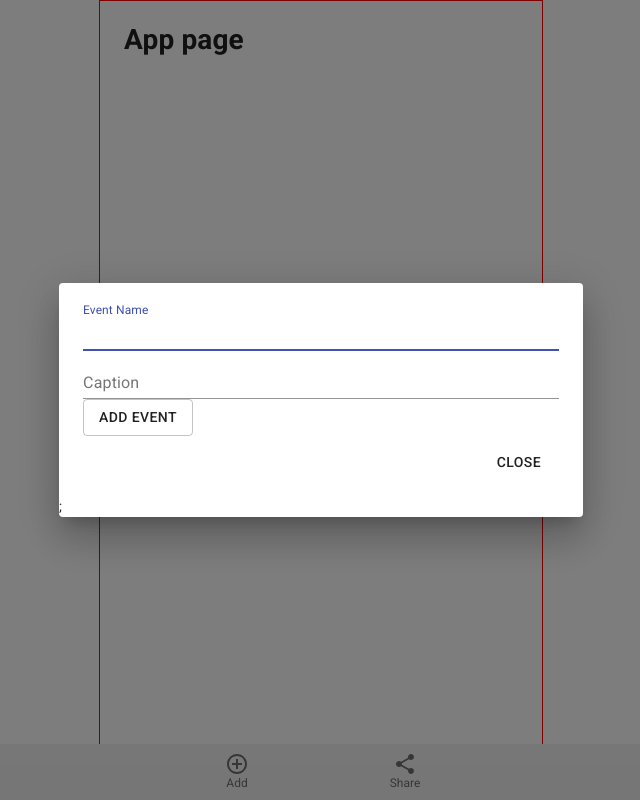
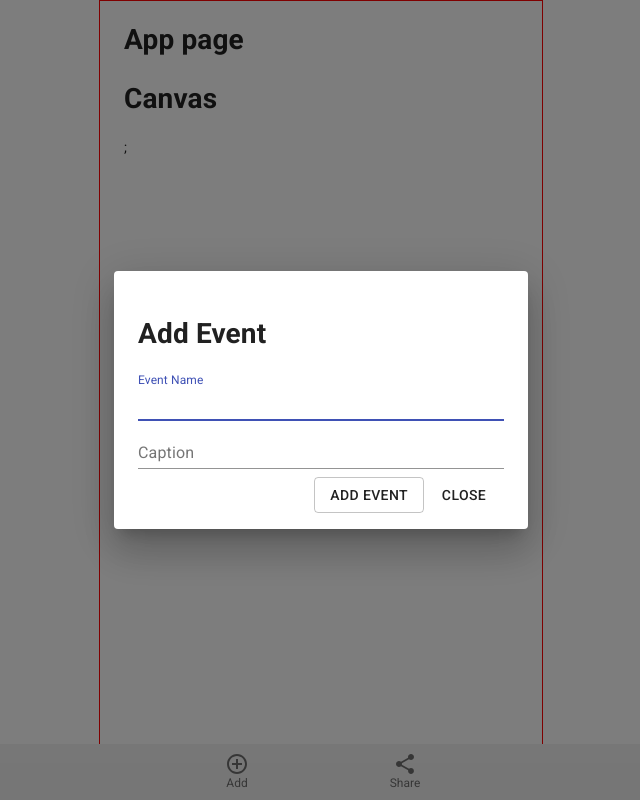
Before and after one commit to bigjloo/NZMSA-Phase2, a React (Create React App) app: page / in a window 1280 px wide. Both pictures are taken after a click on the button "Add". Shown: the whole page, without its empty margins (319-959 px from the left). Built offline with nearby package versions, Linux system fonts and the light colour scheme.

Commit message:
DONE timeline with overflow bug. TODO azure pipeline, camera testing

```diff
--- a/package.json
+++ b/package.json
@@ -4,6 +4,7 @@
   "private": true,
   "dependencies": {
     "@material-ui/icons": "^4.11.2",
+    "@material-ui/lab": "^4.0.0-alpha.60",
     "@reduxjs/toolkit": "^1.6.1",
     "@testing-library/jest-dom": "^5.11.4",
     "@testing-library/react": "^11.1.0",
--- a/src/App.tsx
+++ b/src/App.tsx
@@ -6,10 +6,12 @@ import { styled } from "@material-ui/core/styles";
 
 import BottomSticky from "./components/BottomSticky";
 import EventDialog from "./components/EventDialog";
+import Canvas from "./components/Canvas";
 
 const ContainerWithBorders = styled(Container)({
   border: "1px solid red",
   height: "100vh",
+  maxWidth: "xs",
 });
 
 function App() {
@@ -22,6 +24,7 @@ function App() {
   return (
     <ContainerWithBorders maxWidth="xs">
       <h1>App page</h1>
+      <Canvas />
       <EventDialog />
       <BottomSticky openModal={openModal} />
     </ContainerWithBorders>
--- /dev/null
+++ b/src/components/Canvas.tsx
@@ -0,0 +1,17 @@
+import EventTimeline from "./EventTimeline";
+import { styled } from "@material-ui/core/styles";
+
+const Canvas = () => {
+  return (
+    <>
+      <h1>Canvas</h1>;
+      <EventTimeline />
+    </>
+  );
+};
+
+const CanvasStyled = styled(Canvas)({
+  maxWidth: "100%",
+});
+
+export default Canvas;
--- a/src/components/EventDialog.tsx
+++ b/src/components/EventDialog.tsx
@@ -1,24 +1,45 @@
-import { useSelector, useDispatch } from "react-redux";
+import { useRef } from "react";
+
+import { useAppDispatch, useAppSelector } from "../hooks/storeHooks";
 import { toggleDialog } from "../store/dialogReducer";
+import { addEvent } from "../store/eventReducer";
 
 import EventForm from "./EventForm";
+import EventList from "./EventList";
 import Dialog from "@material-ui/core/Dialog";
-import { RootState, AppDispatch } from "../common/types_interfaces";
 
 const EventDialog = () => {
-  const open = useSelector((state: RootState) => state.dialog.isOpen);
+  const nameRef = useRef<HTMLInputElement>();
+  const captionRef = useRef<HTMLInputElement>();
 
-  const dispatch = useDispatch<AppDispatch>();
+  const open = useAppSelector((state) => state.dialog.isOpen);
+  const dispatch = useAppDispatch();
 
   const toggleHandler = () => {
     dispatch(toggleDialog());
   };
 
-  const addEvent = () => {};
+  const onAddEvent = () => {
+    const payload = {
+      name: nameRef.current ? nameRef.current.value : "",
+      caption: captionRef.current ? captionRef.current.value : "",
+    };
+    dispatch(addEvent(payload));
+  };
+
+  const onRemoveEvent = () => {
+    console.log("on remove event");
+  };
 
   return (
-    <Dialog open={open}>
-      <EventForm addEvent={addEvent} toggleHandler={toggleHandler} />;
+    <Dialog open={open} onClose={toggleHandler}>
+      <EventList onRemoveEvent={onRemoveEvent} />
+      <EventForm
+        onAddEvent={onAddEvent}
+        toggleDialogHandler={toggleHandler}
+        nameRef={nameRef}
+        captionRef={captionRef}
+      />
     </Dialog>
   );
 };
--- a/src/components/EventForm.tsx
+++ b/src/components/EventForm.tsx
@@ -1,5 +1,3 @@
-import { useRef } from "react";
-
 import { EventFormProps } from "../common/types_interfaces";
 
 import TextField from "@material-ui/core/TextField";
@@ -10,17 +8,24 @@ import DialogActions from "@material-ui/core/DialogActions";
 const EventForm = (props: EventFormProps) => {
   return (
     <DialogContent>
+      <h1>Add Event</h1>
       <label>
-        <TextField label="Event Name" autoFocus type="text" fullWidth />
+        <TextField
+          inputRef={props.nameRef}
+          label="Event Name"
+          autoFocus
+          type="text"
+          fullWidth
+        />
       </label>
       <label>
-        <TextField label="Caption" fullWidth />
+        <TextField inputRef={props.captionRef} label="Caption" fullWidth />
       </label>
-      <Button variant="outlined" onClick={props.addEvent}>
-        Add Event
-      </Button>
       <DialogActions>
-        <Button onClick={props.toggleHandler}>Close</Button>
+        <Button variant="outlined" onClick={props.onAddEvent}>
+          Add Event
+        </Button>
+        <Button onClick={props.toggleDialogHandler}>Close</Button>
       </DialogActions>
     </DialogContent>
   );
--- /dev/null
+++ b/src/components/EventList.tsx
@@ -0,0 +1,28 @@
+import List from "@material-ui/core/List";
+import ListItem from "@material-ui/core/ListItem";
+import ListItemText from "@material-ui/core/ListItemText";
+import Divider from "@material-ui/core/Divider";
+
+import { useAppSelector } from "../hooks/storeHooks";
+
+import { EventListProps } from "../common/types_interfaces";
+
+const EventList = (props: EventListProps) => {
+  const events = useAppSelector((state) => state.events.events);
+
+  return (
+    <List>
+      {events.map((event, index) => (
+        <>
+          <ListItem key={index}>
+            <ListItemText primary={event.name} secondary={event.caption} />
+            <button onClick={props.onRemoveEvent}>x</button>
+          </ListItem>
+          <Divider variant="middle" component="li" />
+        </>
+      ))}
+    </List>
+  );
+};
+
+export default EventList;
--- /dev/null
+++ b/src/components/EventTimeline.tsx
@@ -0,0 +1,33 @@
+import Timeline from "@material-ui/lab/Timeline";
+import TimelineItem from "@material-ui/lab/TimelineItem";
+import TimelineOppositeContent from "@material-ui/lab/TimelineOppositeContent";
+import TimelineSeparator from "@material-ui/lab/TimelineSeparator";
+import TimelineConnector from "@material-ui/lab/TimelineConnector";
+import TimelineContent from "@material-ui/lab/TimelineContent";
+import TimelineDot from "@material-ui/lab/TimelineDot";
+import Box from "@material-ui/core/Box";
+
+import { useAppSelector } from "../hooks/storeHooks";
+
+const EventTimeline = () => {
+  const events = useAppSelector((store) => store.events.events);
+
+  return (
+    <Box maxWidth="560">
+      <Timeline align="alternate">
+        {events.map((event) => (
+          <TimelineItem>
+            <TimelineOppositeContent>{event.name}</TimelineOppositeContent>
+            <TimelineSeparator>
+              <TimelineDot />
+              <TimelineConnector />
+            </TimelineSeparator>
+            <TimelineContent>{event.caption}</TimelineContent>
+          </TimelineItem>
+        ))}
+      </Timeline>
+    </Box>
+  );
+};
+
+export default EventTimeline;
--- /dev/null
+++ b/src/hooks/storeHooks.tsx
@@ -0,0 +1,5 @@
+import { TypedUseSelectorHook, useDispatch, useSelector } from "react-redux";
+import type { RootState, AppDispatch } from "../common/types_interfaces";
+
+export const useAppDispatch = () => useDispatch<AppDispatch>();
+export const useAppSelector: TypedUseSelectorHook<RootState> = useSelector;
--- a/src/store/dialogReducer.tsx
+++ b/src/store/dialogReducer.tsx
@@ -1,20 +1,18 @@
 import { createSlice } from "@reduxjs/toolkit";
-import { DialogState } from "../common/types_interfaces";
+import { IDialogState } from "../common/types_interfaces";
 
-const initialDialogState: DialogState = { isOpen: false };
+const initialDialogState: IDialogState = { isOpen: false };
 
 const dialogSlice = createSlice({
   name: "dialog",
   initialState: initialDialogState,
   reducers: {
-    // Actions
     toggleDialog(state) {
       state.isOpen = !state.isOpen;
     },
   },
 });
 
-// exports dialogSlice.reducers
 export const { toggleDialog } = dialogSlice.actions;
 
 export default dialogSlice.reducer;
--- a/src/store/eventReducer.tsx
+++ b/src/store/eventReducer.tsx
@@ -1,3 +1,19 @@
-import { createSlice } from "@reduxjs/toolkit";
+import { createSlice, PayloadAction } from "@reduxjs/toolkit";
+import { IEventsState, IEvent } from "../common/types_interfaces";
 
-const initialEventState = { events: [] };
+const initialEventState: IEventsState = { events: [] };
+
+const eventsSlice = createSlice({
+  name: "events",
+  initialState: initialEventState,
+  reducers: {
+    addEvent(state, action: PayloadAction<IEvent>) {
+      state.events = [...state.events, action.payload];
+    },
+    removeEvent(state, action: PayloadAction<IEvent>) {},
+  },
+});
+
+export const { addEvent, removeEvent } = eventsSlice.actions;
+
+export default eventsSlice.reducer;
--- a/src/store/store.tsx
+++ b/src/store/store.tsx
@@ -2,10 +2,12 @@ import { configureStore } from "@reduxjs/toolkit";
 
 import dialogReducer from "./dialogReducer";
 import authReducer from "./authReducer";
+import eventReducer from "./eventReducer";
 
 const store = configureStore({
   reducer: {
     dialog: dialogReducer,
+    events: eventReducer,
     auth: authReducer,
   },
 });
```
Also changed, not shown: src/common/types_interfaces.tsx (+21 -3 lines), 1 other file (tests, documents, lock files or other folders).
